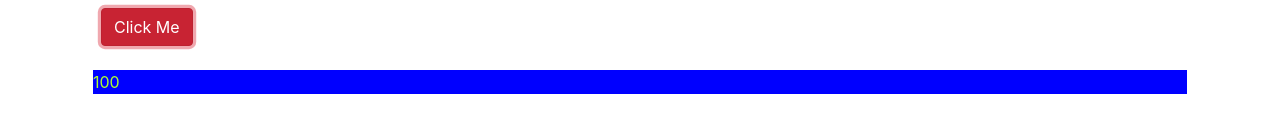
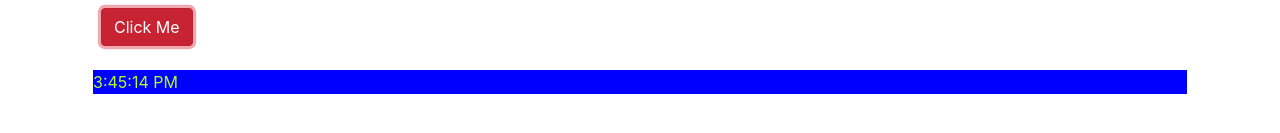
Before and after one commit to jisshub/user-app-angular-, an Angular app: page / in a window 1280 px wide. Both pictures are taken after a click on the button "Click Me". Shown: the part 291-424 px from the top of the page. Built offline with nearby package versions, Linux system fonts and the light colour scheme.

Commit message:
extracting the index of ngFor

```diff
--- a/src/app/log-data/log-data.component.css
+++ b/src/app/log-data/log-data.component.css
@@ -5,3 +5,6 @@
 .text-green{
     color: greenyellow;
 }
+.bg-dodgerblue{
+    background-color: dodgerblue;
+}
--- a/src/app/log-data/log-data.component.html
+++ b/src/app/log-data/log-data.component.html
@@ -7,8 +7,8 @@
 
 <button class="btn btn-danger m-3"
 (click)="OnBtnCount()">Click Me</button>
-<p *ngFor="let eachClick of clickDataArray"
-[ngStyle]="{backgroundColor: eachClick>110? 'red':'blue'}"
-[ngClass]="{'text-white': eachClick>110}"
-[ngClass]="{'text-green': eachClick<=110}"
+<p *ngFor="let eachClick of clickDataArray; let i = index"
+[ngStyle]="{backgroundColor: i>=5? 'red':'blue'}"
+[ngClass]="{'text-white': i>=5}"
+[ngClass]="{'text-green': i<5}"
 class="m-2">{{ eachClick }}</p>
--- a/src/app/log-data/log-data.component.ts
+++ b/src/app/log-data/log-data.component.ts
@@ -8,7 +8,7 @@ import { Component, OnInit } from '@angular/core';
 export class LogDataComponent implements OnInit {
   secretPassword: string;
   isShow: boolean = false;
-  clickDataArray: Array<number> = [];
+  clickDataArray: Array<String> = [];
   inc: number = 100;
   constructor() {
   }
@@ -21,9 +21,9 @@ export class LogDataComponent implements OnInit {
     this.secretPassword = "jiss#45@01";
     return this.secretPassword;
   }
-  OnBtnCount(): Array<number>{
-    this.clickDataArray.push(this.inc);
-    this.inc += 2;
+  OnBtnCount(): String[]{
+    this.clickDataArray.push(new Date().toLocaleTimeString());
+    // this.inc += 2;
     return this.clickDataArray;
   }
 
```
